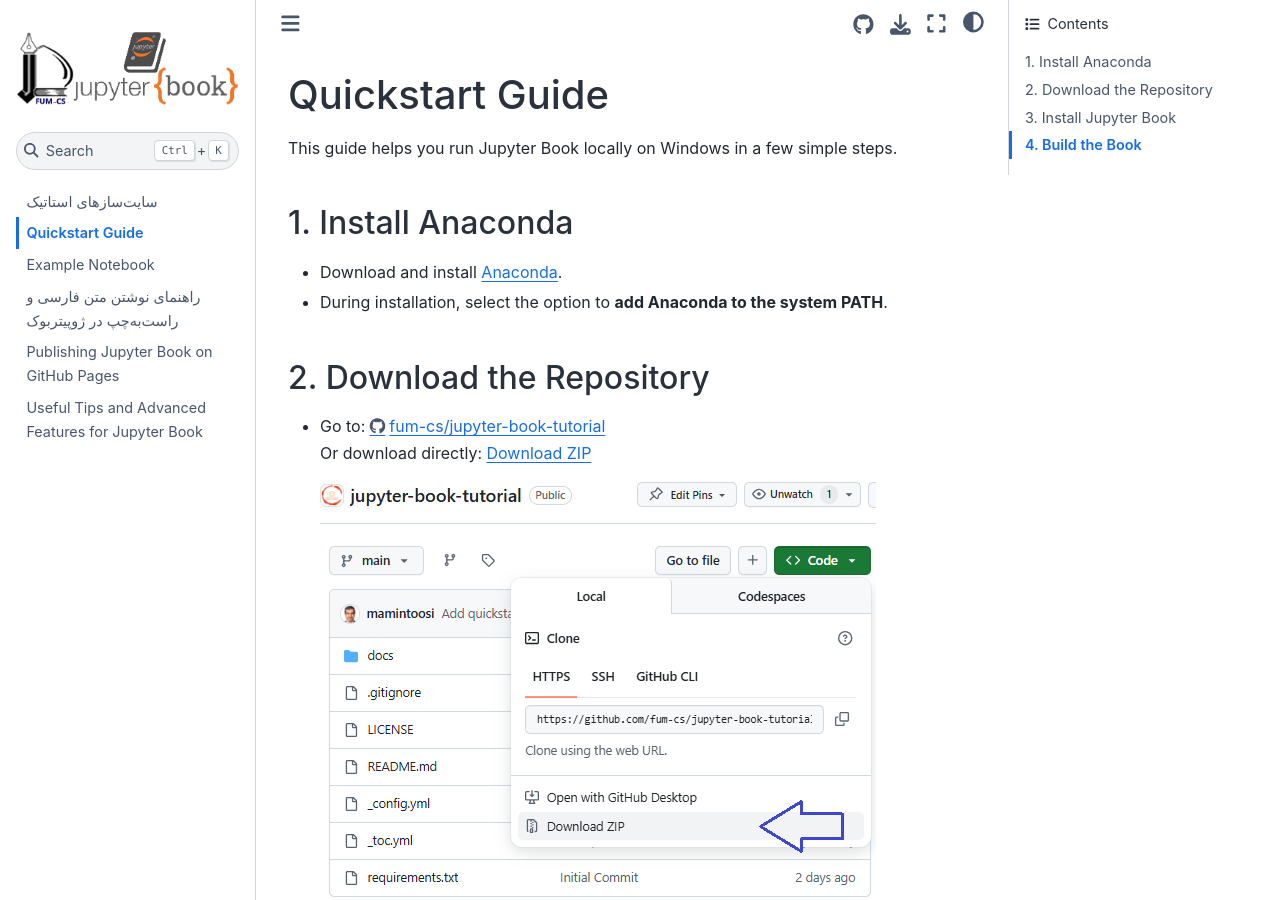
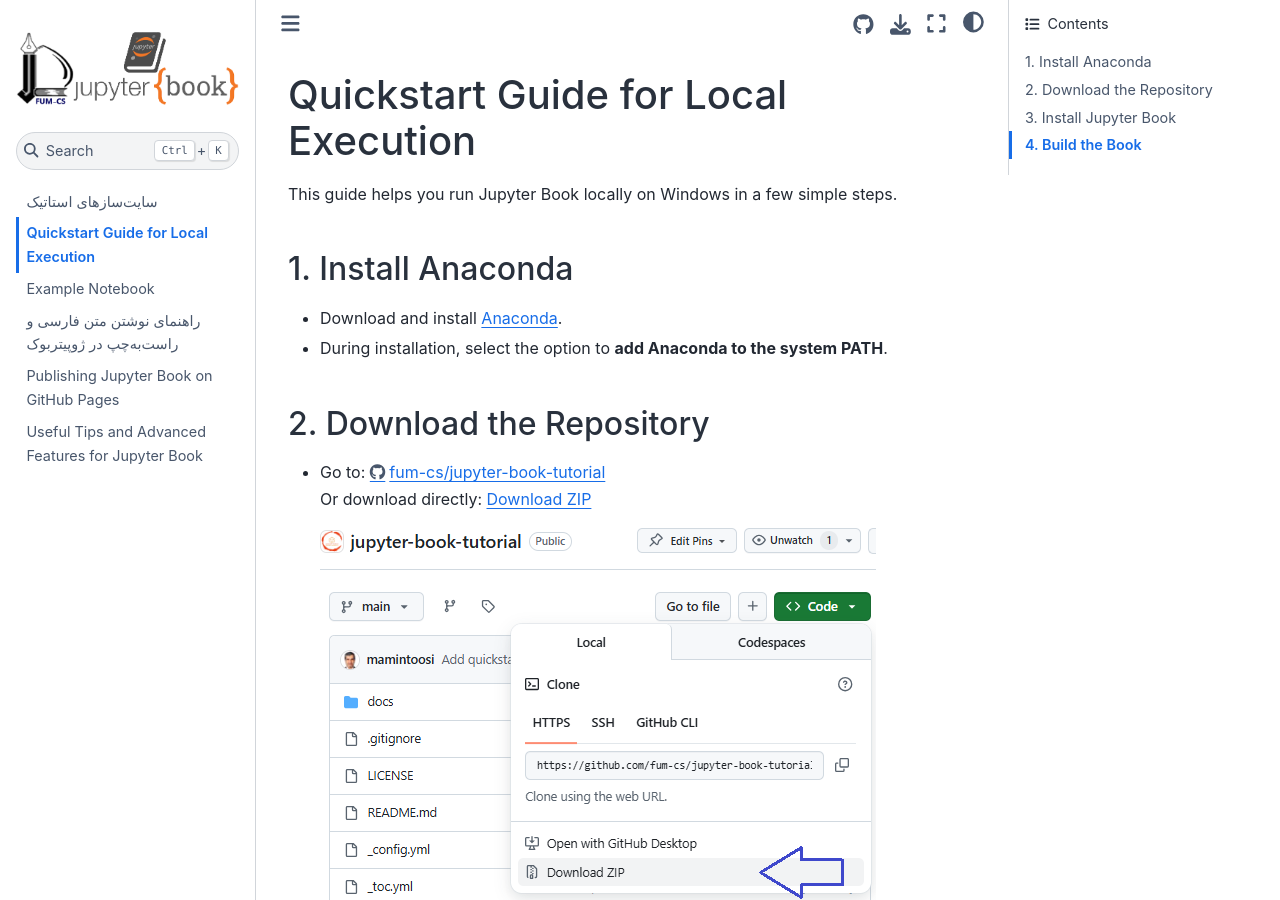
Before and after one commit to fum-cs/jupyter-book-tutorial, a Jupyter Book: the page built from docs/quickstart-local.md, in a window 1280 px wide and 900 px high. Built offline with Jupyter Book 1.0.4 settings and Sphinx 7.4.7 and the Sphinx Book theme 1.1.4, drawn with Linux system fonts in a browser that asks for light colours; comment, search, counter and statistics services are not loaded.

Commit message:
Edit files

```diff
--- a/docs/quickstart-local.md
+++ b/docs/quickstart-local.md
@@ -1,4 +1,4 @@
-# Quickstart Guide
+# Quickstart Guide for Local Execution
 
 This guide helps you run Jupyter Book locally on Windows in a few simple steps.
 
```
Also changed, not shown: docs/example-notebook.ipynb.
